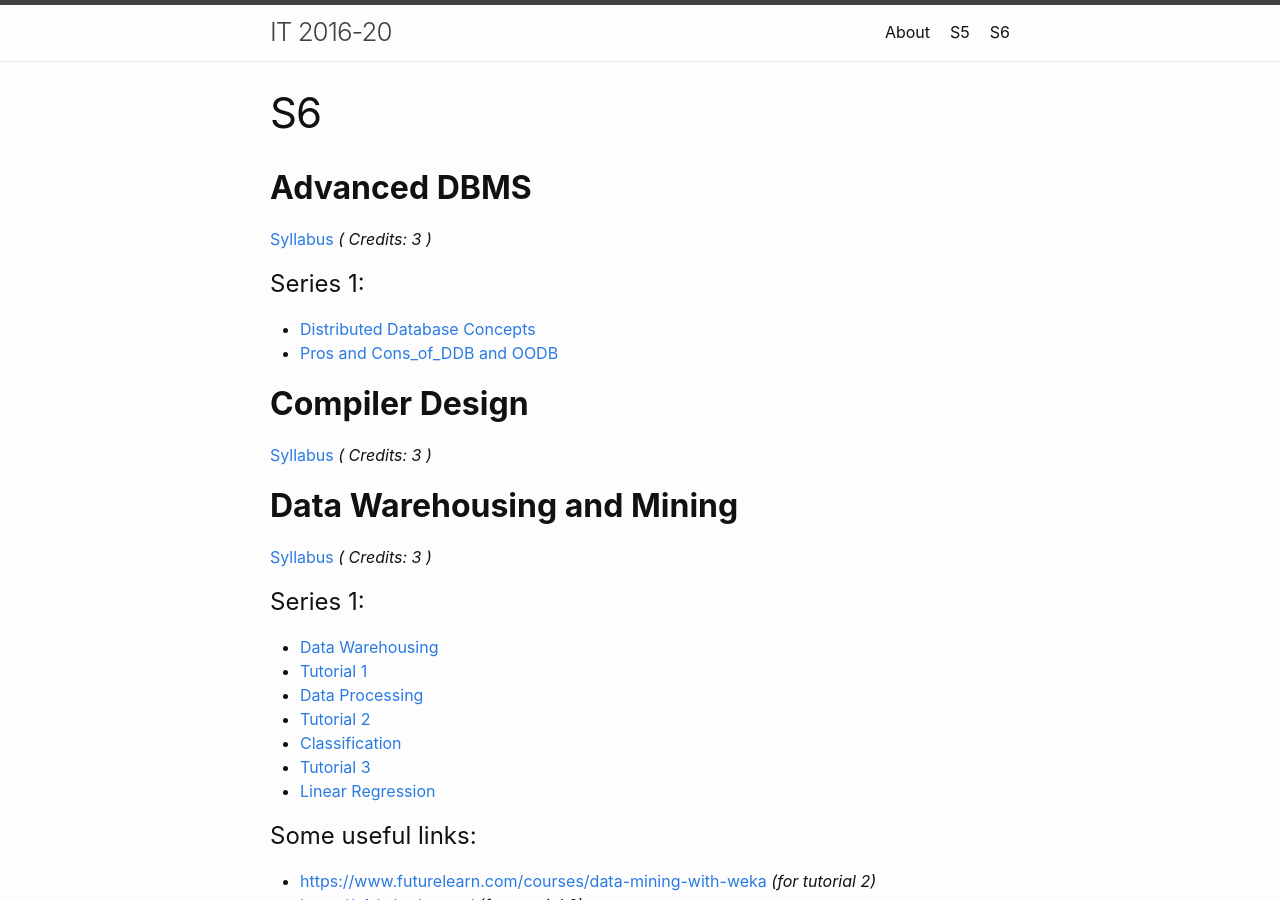
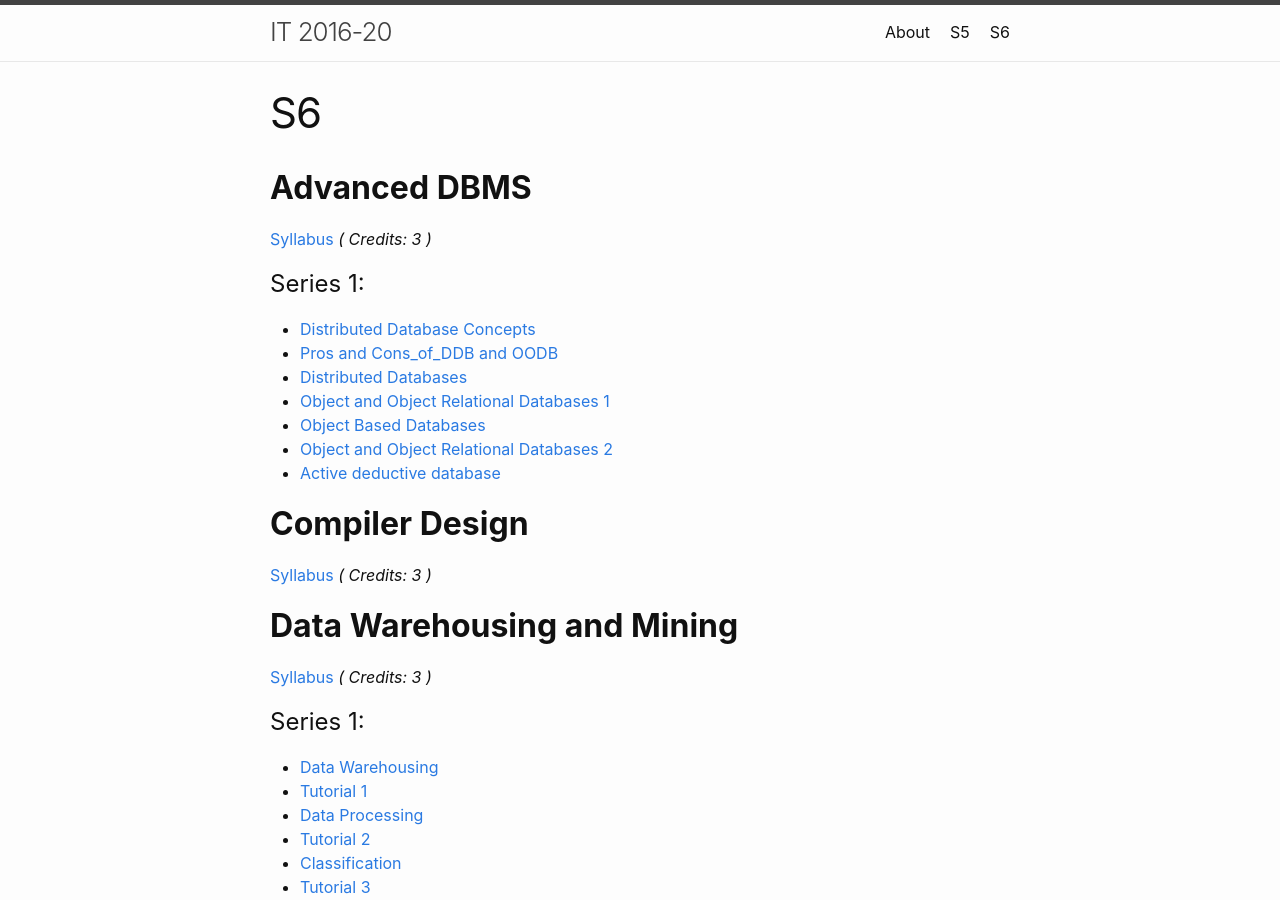
Before and after one commit to IT-GECBH/2020, a Jekyll site: the page built from resources_s6.md, in a window 1280 px wide and 900 px high. Built offline with Jekyll 4.4.1, drawn with Linux system fonts in a browser that asks for light colours.

Commit message:
Update resources_s6.md

```diff
--- a/resources_s6.md
+++ b/resources_s6.md
@@ -9,6 +9,11 @@ permalink: /resources-s6/
 # Series 1:
 * [Distributed Database Concepts][adbms-ddc]
 * [Pros and Cons_of_DDB and OODB][adbms-pros]
+* [Distributed Databases][adbms-ddbs]
+* [Object and Object Relational Databases 1][adbms-obj-1]
+* [Object Based Databases][adbms-objectbased]
+* [Object and Object Relational Databases 2][adbms-obj-2]
+* [Active deductive database][adbms-active]
 
 ## **Compiler Design**
 [Syllabus][cd-syll] *( Credits: 3 )*  <br />
@@ -125,6 +130,11 @@ permalink: /resources-s6/
 [adbms-syll]: /resources/ADMS/IT366_Advanced_Database_Management_Systems.pdf
 [adbms-ddc]: /resources/ADMS/Chapter23_Distributed_DB_concepts.pptx
 [adbms-pros]: /resources/ADMS/Pros&Cons_of_DDB_OODB.docx
+[adbms-ddbs]: /year3/resources/IT/mod_3/Distributed_Databases.ppt
+[adbms-obj-1]: /year3/resources/IT/mod_3/object_relational_database.ppt
+[adbms-objectbased]: /year3/resources/IT/mod_3/Object_Based_Databases.ppt
+[adbms-obj-2]: /year3/resources/IT/mod_3/ObjectandObjectRelationalDatabases.ppt
+[adbms-active]: /year3/resources/IT/mod_3/active_deductive_database.pptx
 
 [pom-syll]: /resources/POM/HS300_Principles_of_management.pdf
 
```
